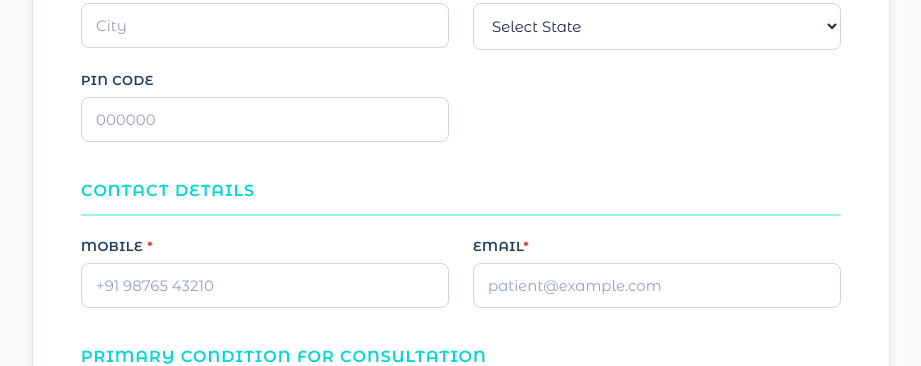
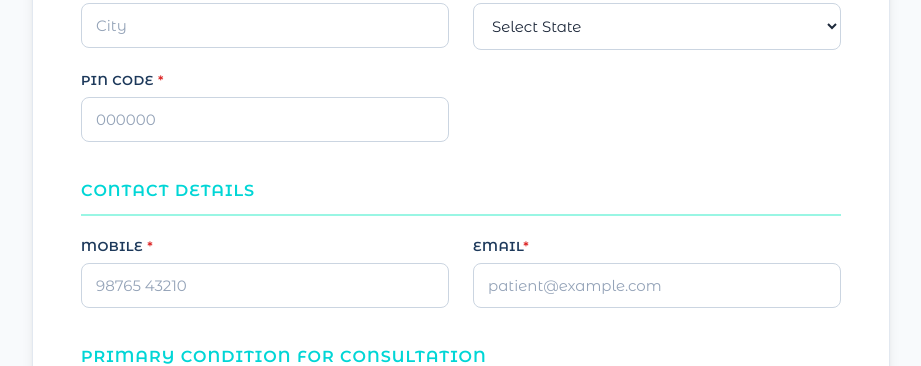
Before and after one commit to MuraniVaddepalli/patient-enrollment, a React (Vite) app in the folder hospital-form/: page / in a window 1280 px wide. Shown: the part 758-1124 px from the top of the page, without its empty margins (179-1100 px from the left). Built offline with nearby package versions, Linux system fonts and the light colour scheme.

Commit message:
latest commit

```diff
--- a/hospital-form/src/App.jsx
+++ b/hospital-form/src/App.jsx
@@ -77,9 +77,6 @@ const handleChange = (e) => {
   }
 
   // ✅ Pincode: only numbers, max 6 digits
-if (name === "pincode") {
-  newValue = value.replace(/\D/g, "").slice(0, 6);
-}
 
   setFormData({
     ...formData,
@@ -126,15 +123,13 @@ if (!formData.city.trim()) newErrors.city = "City is required";
 if (!formData.state) newErrors.state = "State is required";
 if (!formData.pincode) newErrors.pincode = "Pincode is required";
     // email validation
-    if (formData.email && !/^[^\s@]+@[^\s@]+\.[^\s@]+$/.test(formData.email)) {
-      newErrors.email = "Invalid email address";
-    }
 
 
-    if (formData.pincode && !/^\d{6}$/.test(formData.pincode)) {
+if (!formData.pincode) {
+  newErrors.pincode = "Pincode is required";
+} else if (!/^\d{6}$/.test(formData.pincode)) {
   newErrors.pincode = "Pincode must be 6 digits";
 }
-
     // Mobile validation (10 digits)
 if (!/^\d{10}$/.test(formData.mobile)) {
   newErrors.mobile = "Mobile must be 10 digits";
@@ -151,10 +146,11 @@ if (formData.age && formData.age < 0) {
 }
 
 // Email validation (already good, keep it)
-if (formData.email && !/^[^\s@]+@[^\s@]+\.[^\s@]+$/.test(formData.email)) {
+if (!formData.email.trim()) {
+  newErrors.email = "Email is required";
+} else if (!/^[^\s@]+@[^\s@]+\.[^\s@]+$/.test(formData.email)) {
   newErrors.email = "Invalid email address";
 }
-
 if (formData.dob > today) {
   newErrors.dob = "Future date not allowed";
 }
@@ -371,7 +367,7 @@ const inputProps = (name) => ({
 {errors.state && <span className="error-text">{errors.state}</span>}            </div>
 
             <div className="field-group">
-              <label htmlFor="pincode">Pin Code</label>
+              <label htmlFor="pincode">Pin Code <span className="required">*</span></label>
 <input id="pincode" type="text" inputMode="numeric" placeholder="000000" {...inputProps("pincode")}/>
   {errors.pincode && <span className="error-text">{errors.pincode}</span>}
 
@@ -385,7 +381,7 @@ const inputProps = (name) => ({
           <div className="form-grid two-col">
             <div className="field-group">
               <label htmlFor="mobile">Mobile <span className="required">*</span></label>
-              <input id="mobile" maxLength='10' type="tel" placeholder="+91 98765 43210" {...inputProps("mobile")} />
+              <input id="mobile" maxLength='10' type="tel" placeholder="98765 43210" {...inputProps("mobile")} />
               {errors.mobile && <span className="error-text">{errors.mobile}</span>}
             </div>
             {/* <div className="field-group">
```
